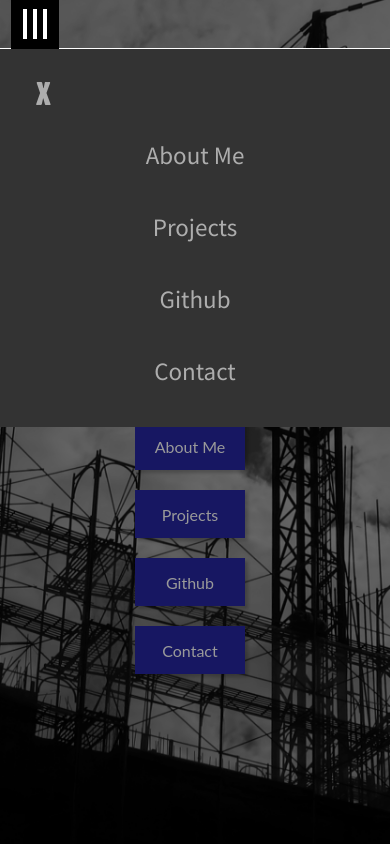
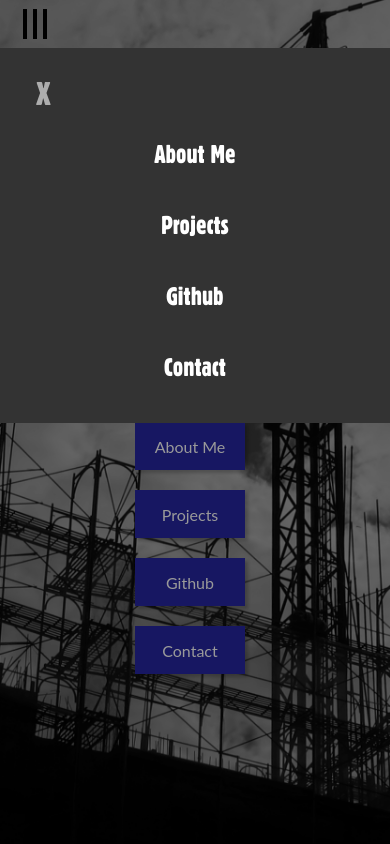
Before and after one commit to GreatDanton/Website, a plain HTML site: page index.html in a window 390 px wide. Both pictures are taken after a click on the element 35 px from the left and 24 px from the top of the page. Shown: the top 844 px of the page. Drawn offline with nearby package versions, Linux system fonts and the light colour scheme.

Commit message:
fixed mobile navbar

```diff
--- a/animations.js
+++ b/animations.js
@@ -64,12 +64,10 @@ $("#back-to-top").click(function(){
       $(".navbar").addClass("navbar-visible");
       $(".navbar-links").addClass("underline-from-left");
       $("#githublink").addClass("underline-from-left");
-      //$("#c-hamburger-span").css("background-color", "black");
     } else {
       $(".navbar").removeClass("navbar-visible");
       $(".navbar-links").removeClass("underline-from-left");
       $("#githublink").removeClass("underline-from-left");
-      //$("#c-hamburger-span").css("background-color", "white");
     }
 
   // fade in laptop in contact me
--- a/main.css
+++ b/main.css
@@ -567,7 +567,7 @@ button:hover {
 @media screen and (max-width: 450px) {
   .navbar {
     width: 100%;
-    z-index: 110;
+    z-index: 100;
     transform: skew(0);
     padding: 0 0;
   }
@@ -607,7 +607,7 @@ button:hover {
     padding: 20px 20px;
     background-color: #333;
     color: #fff;
-    z-index: 101;
+    z-index: 102;
   }
 
   .modal li {
@@ -617,12 +617,13 @@ button:hover {
     padding: 20px 20px;
     text-align: center;
     transition: 0.3s linear;
-    opacity: 0.6;
+    font-family: "font1";
+    font-weight: normal;
+    opacity: 1;
     }
 
   .modal li:hover {
     cursor: pointer;
-    opacity: 1;
   }
 
   .modal a {
@@ -637,12 +638,11 @@ button:hover {
     position: fixed;
     width: 100%;
     height: 100vh;
-    z-index: 100;
+    z-index: 101;
   }
 
   .c-hamburger-clicked {
     transform: rotate(90deg);
-    background-color: #000;
   }
 
   .c-hamburger {
@@ -686,7 +686,7 @@ button:hover {
   left: 10px;
   right: 10px;
   height: 4px;
-  background-color: #fff;
+  background-color: #000;
 }
 
 .c-hamburger span::before,
@@ -696,7 +696,7 @@ button:hover {
   left: 0;
   width: 100%;
   height: 4px;
-  background-color: #fff;
+  background-color: #000;
   content: "";
 }
 
```
